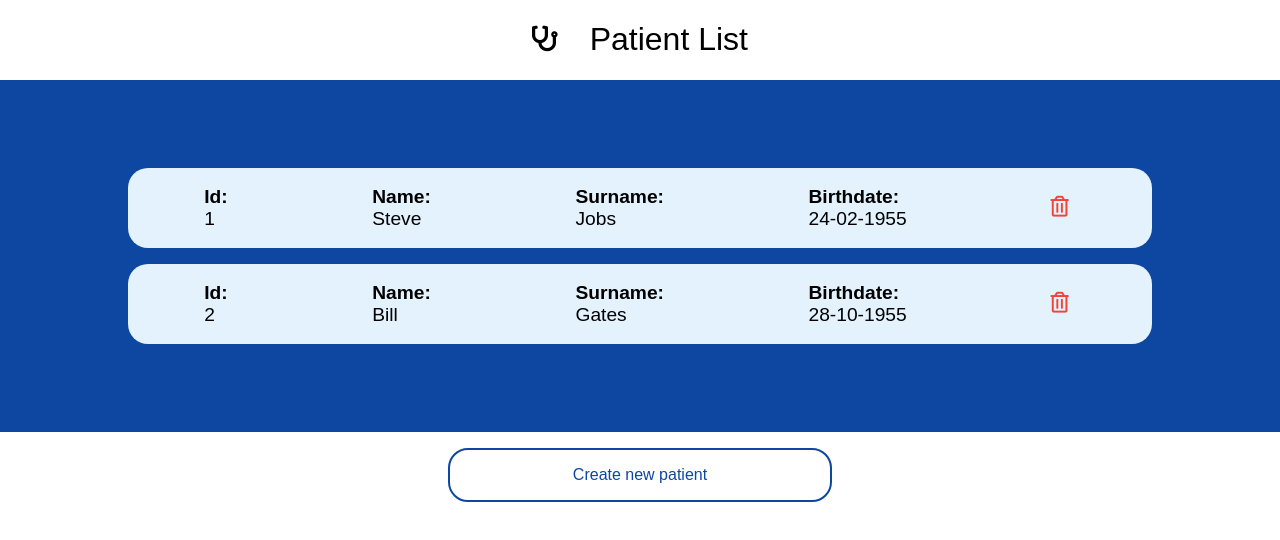
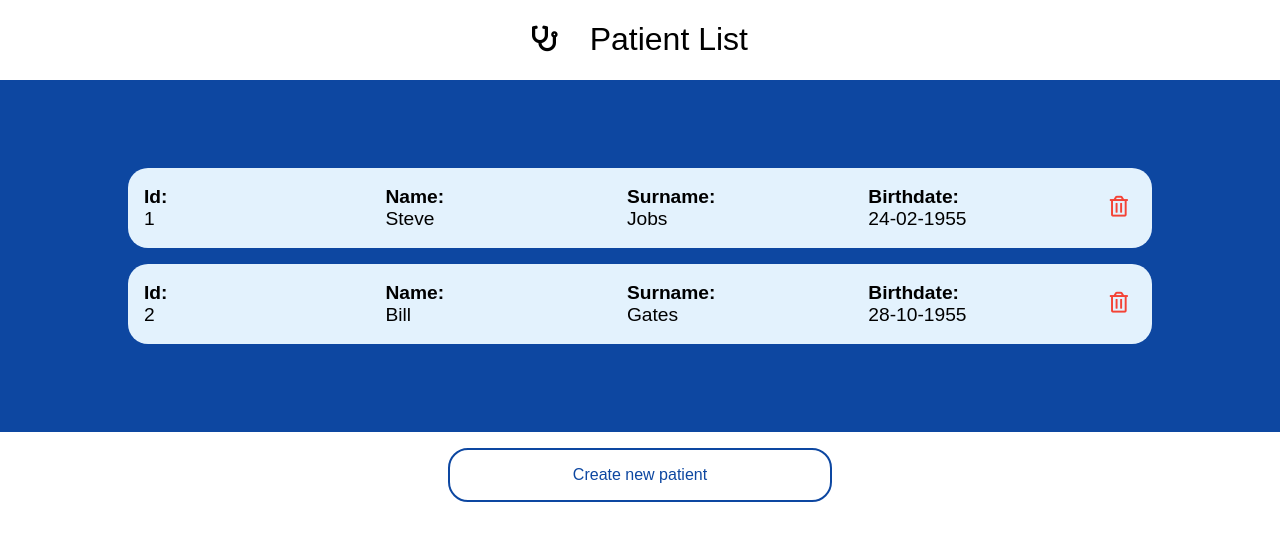
Before and after one commit to alex-martinez-jativa/alma-medical-project-1, a React (Create React App) app: page / in a window 1280 px wide. Shown: the top 540 px of the page. Built offline with nearby package versions, Linux system fonts and the light colour scheme.

Commit message:
style: patient item component

```diff
--- a/src/components/PatientItem/index.js
+++ b/src/components/PatientItem/index.js
@@ -32,7 +32,7 @@ const PatientItem = ({item, removePatient}) => {
                         <div className="item__value--title">
                             <b>Birthdate:</b>
                         </div>
-                        <div>
+                        <div className="item__value--date">
                             {item.birthdate}
                         </div>
                     </li>
--- a/src/components/PatientItem/style.sass
+++ b/src/components/PatientItem/style.sass
@@ -15,6 +15,10 @@
         justify-content: space-around
     &__value
         margin: 0 0.5rem
+        display: flex
+        width: 100%
+        flex-direction: column
+        justify-content: space-between
     &__delete
         width: 2rem
         display: flex
@@ -22,12 +26,15 @@
         align-content: center
         align-items: center
         color: $red
+        margin-right: 1rem
+    &__value--date
+        font-size: 0.8rem
 
 @media screen and ( min-width: 600px )
     .item
         width: 80%
 
-@media screen and (min-width: 800px)
+@media screen and (min-width: 900px)
     .item
         width: 80%
         height: 5rem
@@ -35,7 +42,13 @@
         &__value
             font-size: 1.2rem
         &__value--title
+            font-size: 1.2rem
+            display: flex
+            flex-direction: row
+        &__value--title
             margin-right: 0.5rem
+        &__value--date
+            font-size: 1.2rem
         &__delete
             cursor: pointer
             font-size: 1.3rem
```
